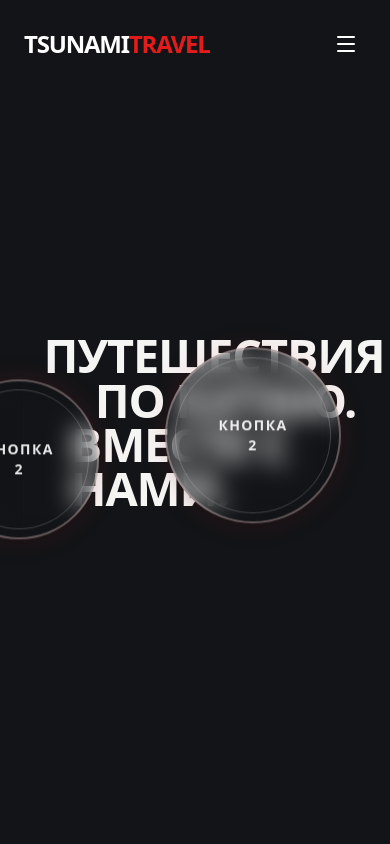
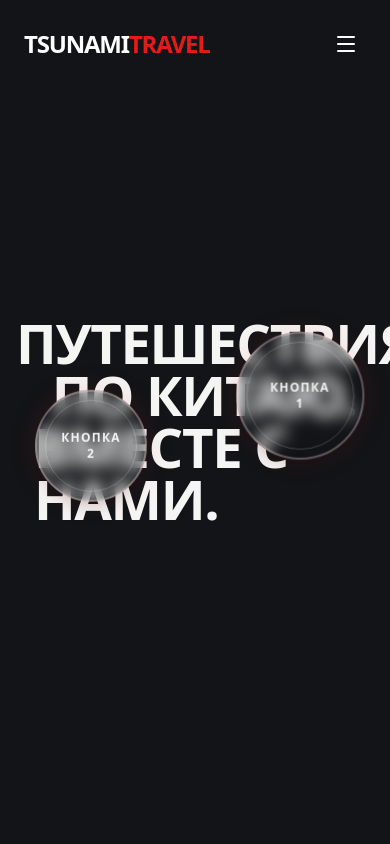
Before and after one commit to payton-ggg/chi-na, a Next.js app: page / in a window 390 px wide. Shown: the top 844 px of the page. Built offline with nearby package versions, Linux system fonts and the light colour scheme.

Commit message:
feat: Add Hero section with parallax text, floating interactive bubbles, and global styles including color palette and animations.

```diff
--- a/app/components/Hero.tsx
+++ b/app/components/Hero.tsx
@@ -4,22 +4,34 @@ import { useEffect, useState } from "react";
 
 export default function Hero() {
   const [scrollY, setScrollY] = useState(0);
+  const [isMobile, setIsMobile] = useState(false);
 
   useEffect(() => {
+    const checkMobile = () => {
+      setIsMobile(window.innerWidth < 768);
+    };
+
     const handleScroll = () => {
       setScrollY(window.scrollY);
     };
 
+    checkMobile();
     window.addEventListener("scroll", handleScroll);
-    return () => window.removeEventListener("scroll", handleScroll);
+    window.addEventListener("resize", checkMobile);
+
+    return () => {
+      window.removeEventListener("scroll", handleScroll);
+      window.removeEventListener("resize", checkMobile);
+    };
   }, []);
 
-  const parallaxOffset = Math.min(scrollY * 0.3, 100);
+  // Disable parallax on mobile for better performance
+  const parallaxOffset = isMobile ? 0 : Math.min(scrollY * 0.3, 100);
 
   return (
     <section className="relative h-screen w-full overflow-hidden bg-[#121417] flex items-center">
-      <div className="relative w-full left-[5%] px-6 md:px-16">
-        <h1 className="relative z-10 font-bold tracking-tight leading-[0.95] text-[12vw] md:text-[9vw] text-[#f5f5f4] select-none">
+      <div className="relative w-full left-0 md:left-[5%] px-4 sm:px-6 md:px-12 lg:px-16">
+        <h1 className="relative z-10 font-bold tracking-tight leading-[0.95] text-[14vw] sm:text-[13vw] md:text-[10vw] lg:text-[9vw] text-[#f5f5f4] select-none">
           <span
             className="block transition-transform duration-300 ease-out"
             style={{ transform: `translateX(-${parallaxOffset}px)` }}
@@ -27,41 +39,58 @@ export default function Hero() {
             ПУТЕШЕСТВИЯ
           </span>
           <span
-            className="block ml-[15%] mr-[-5%] transition-transform duration-300 ease-out"
+            className="block ml-[10%] sm:ml-[12%] md:ml-[15%] mr-[-5%] transition-transform duration-300 ease-out"
             style={{ transform: `translateX(${parallaxOffset}px)` }}
           >
             ПО КИТАЮ.
           </span>
           <span
-            className="block ml-[8%] transition-transform duration-300 ease-out"
+            className="block ml-[5%] sm:ml-[6%] md:ml-[8%] transition-transform duration-300 ease-out"
             style={{ transform: `translateX(-${parallaxOffset * 0.5}px)` }}
           >
             ВМЕСТЕ С НАМИ.
           </span>
         </h1>
 
-        <button className="absolute top-[12%] right-[15%] w-44 h-44 rounded-full border-2 border-white/30 flex items-center justify-center backdrop-blur-md animate-float-slow cursor-pointer group transition-all duration-500 z-20 hover:scale-110 hover:border-primary-scarlet-500/50 shadow-lg">
+        {/* Bubble 1 - Adaptive positioning and sizing */}
+        <button className="absolute top-[8%] right-[5%] sm:top-[10%] sm:right-[10%] md:top-[12%] md:right-[15%] w-32 h-32 sm:w-36 sm:h-36 md:w-44 md:h-44 rounded-full border-2 border-white/30 flex items-center justify-center backdrop-blur-sm animate-float-slow cursor-pointer group transition-all duration-500 z-20 hover:scale-110 hover:border-primary-scarlet-500/50 shadow-lg">
           <div className="absolute inset-2 rounded-full border border-white/20 group-hover:border-primary-scarlet-400/40 transition-all duration-500" />
 
           <div className="absolute inset-0 rounded-full bg-gradient-to-br from-primary-scarlet-600/0 via-primary-scarlet-500/0 to-primary-scarlet-700/0 group-hover:from-primary-scarlet-600/70 group-hover:via-primary-scarlet-500/80 group-hover:to-primary-scarlet-700/90 transition-all duration-500" />
 
           <div className="absolute inset-0 rounded-full shadow-[0_0_30px_rgba(220,38,38,0.15)] group-hover:shadow-[0_0_60px_rgba(220,38,38,0.5)] transition-all duration-500" />
 
-          <span className="text-sm uppercase tracking-widest text-white/90 group-hover:text-white text-center relative z-10 font-semibold transition-all duration-300">
+          <span className="text-xs sm:text-sm uppercase tracking-widest text-white/90 group-hover:text-white text-center relative z-10 font-semibold transition-all duration-300">
+            КНОПКА
+            <br />
+            1
+          </span>
+        </button>
+
+        {/* Bubble 2 - Hidden on small mobile, adaptive on larger screens */}
+        <button className="hidden sm:flex absolute top-[28%] right-[75%] sm:top-[30%] sm:right-[77%] md:top-[30%] md:right-[77%] w-28 h-28 sm:w-32 sm:h-32 md:w-40 md:h-40 rounded-full border-2 border-white/30 items-center justify-center backdrop-blur-sm animate-float-slow cursor-pointer group transition-all duration-500 z-20 hover:scale-110 hover:border-primary-scarlet-500/50 shadow-lg">
+          <div className="absolute inset-2 rounded-full border border-white/20 group-hover:border-primary-scarlet-400/40 transition-all duration-500" />
+
+          <div className="absolute inset-0 rounded-full bg-gradient-to-br from-primary-scarlet-600/0 via-primary-scarlet-500/0 to-primary-scarlet-700/0 group-hover:from-primary-scarlet-600/70 group-hover:via-primary-scarlet-500/80 group-hover:to-primary-scarlet-700/90 transition-all duration-500" />
+
+          <div className="absolute inset-0 rounded-full shadow-[0_0_30px_rgba(220,38,38,0.15)] group-hover:shadow-[0_0_60px_rgba(220,38,38,0.5)] transition-all duration-500" />
+
+          <span className="text-xs sm:text-sm uppercase tracking-widest text-white/90 group-hover:text-white text-center relative z-10 font-semibold transition-all duration-300">
             КНОПКА
             <br />
             2
           </span>
         </button>
 
-        <button className="absolute top-[30%] right-[77%] w-40 h-40 rounded-full border-2 border-white/30 flex items-center justify-center backdrop-blur-md animate-float-slow cursor-pointer group transition-all duration-500 z-20 hover:scale-110 hover:border-primary-scarlet-500/50 shadow-lg">
+        {/* Mobile-specific bubble - Only visible on mobile */}
+        <button className="sm:hidden absolute bottom-[15%] left-[10%] w-28 h-28 rounded-full border-2 border-white/30 flex items-center justify-center backdrop-blur-sm animate-float-medium cursor-pointer group transition-all duration-500 z-20 hover:scale-110 hover:border-primary-scarlet-500/50 shadow-lg">
           <div className="absolute inset-2 rounded-full border border-white/20 group-hover:border-primary-scarlet-400/40 transition-all duration-500" />
 
           <div className="absolute inset-0 rounded-full bg-gradient-to-br from-primary-scarlet-600/0 via-primary-scarlet-500/0 to-primary-scarlet-700/0 group-hover:from-primary-scarlet-600/70 group-hover:via-primary-scarlet-500/80 group-hover:to-primary-scarlet-700/90 transition-all duration-500" />
 
           <div className="absolute inset-0 rounded-full shadow-[0_0_30px_rgba(220,38,38,0.15)] group-hover:shadow-[0_0_60px_rgba(220,38,38,0.5)] transition-all duration-500" />
 
-          <span className="text-sm uppercase tracking-widest text-white/90 group-hover:text-white text-center relative z-10 font-semibold transition-all duration-300">
+          <span className="text-xs uppercase tracking-widest text-white/90 group-hover:text-white text-center relative z-10 font-semibold transition-all duration-300">
             КНОПКА
             <br />
             2
--- a/app/globals.css
+++ b/app/globals.css
@@ -46,13 +46,13 @@ body {
     transform: translateY(0px) translateX(0px);
   }
   25% {
-    transform: translateY(-15px) translateX(10px);
+    transform: translateY(-10px) translateX(5px);
   }
   50% {
-    transform: translateY(-25px) translateX(-5px);
+    transform: translateY(-20px) translateX(-1px);
   }
   75% {
-    transform: translateY(-10px) translateX(-15px);
+    transform: translateY(-5px) translateX(-10px);
   }
 }
 
```
